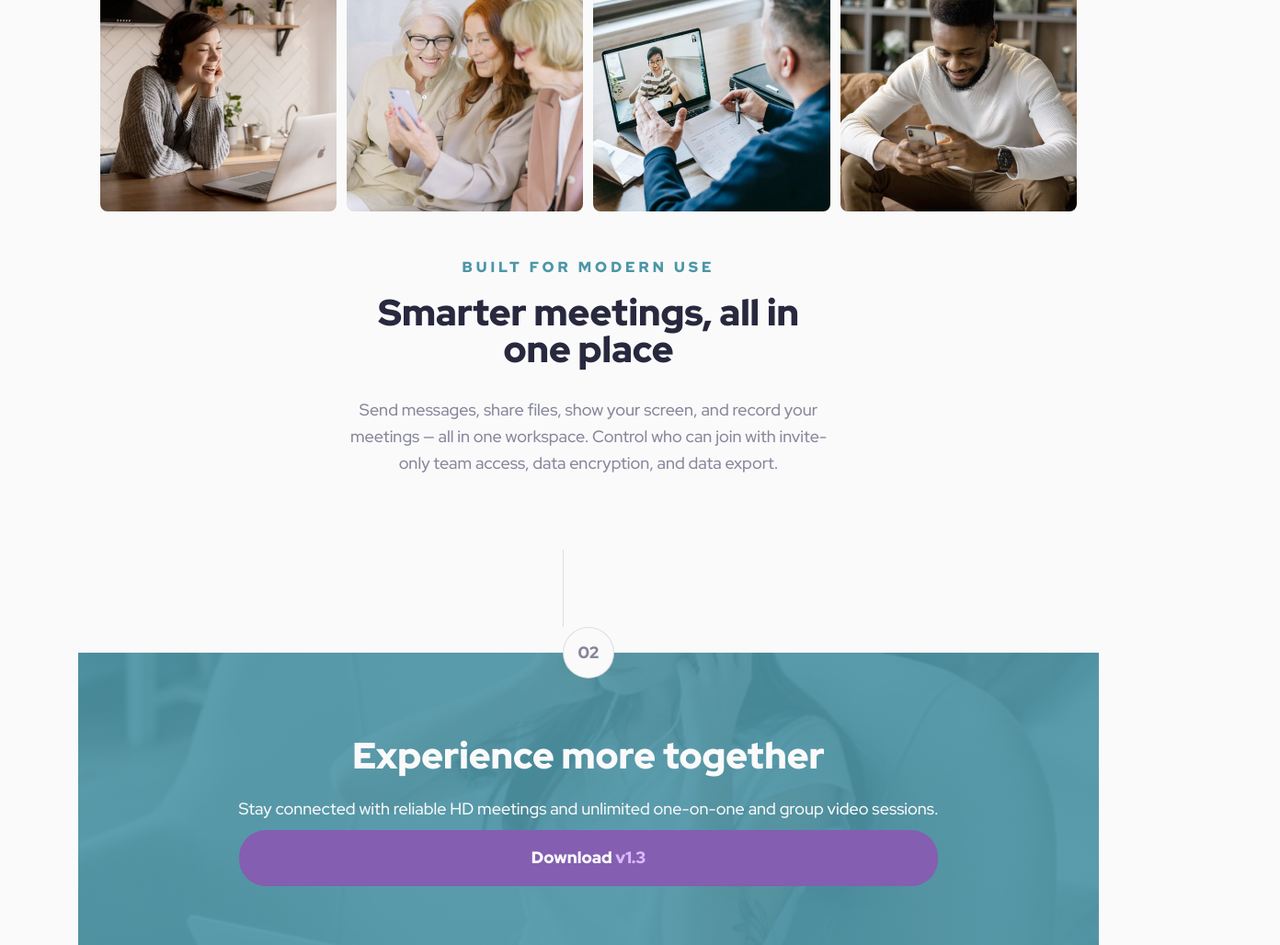
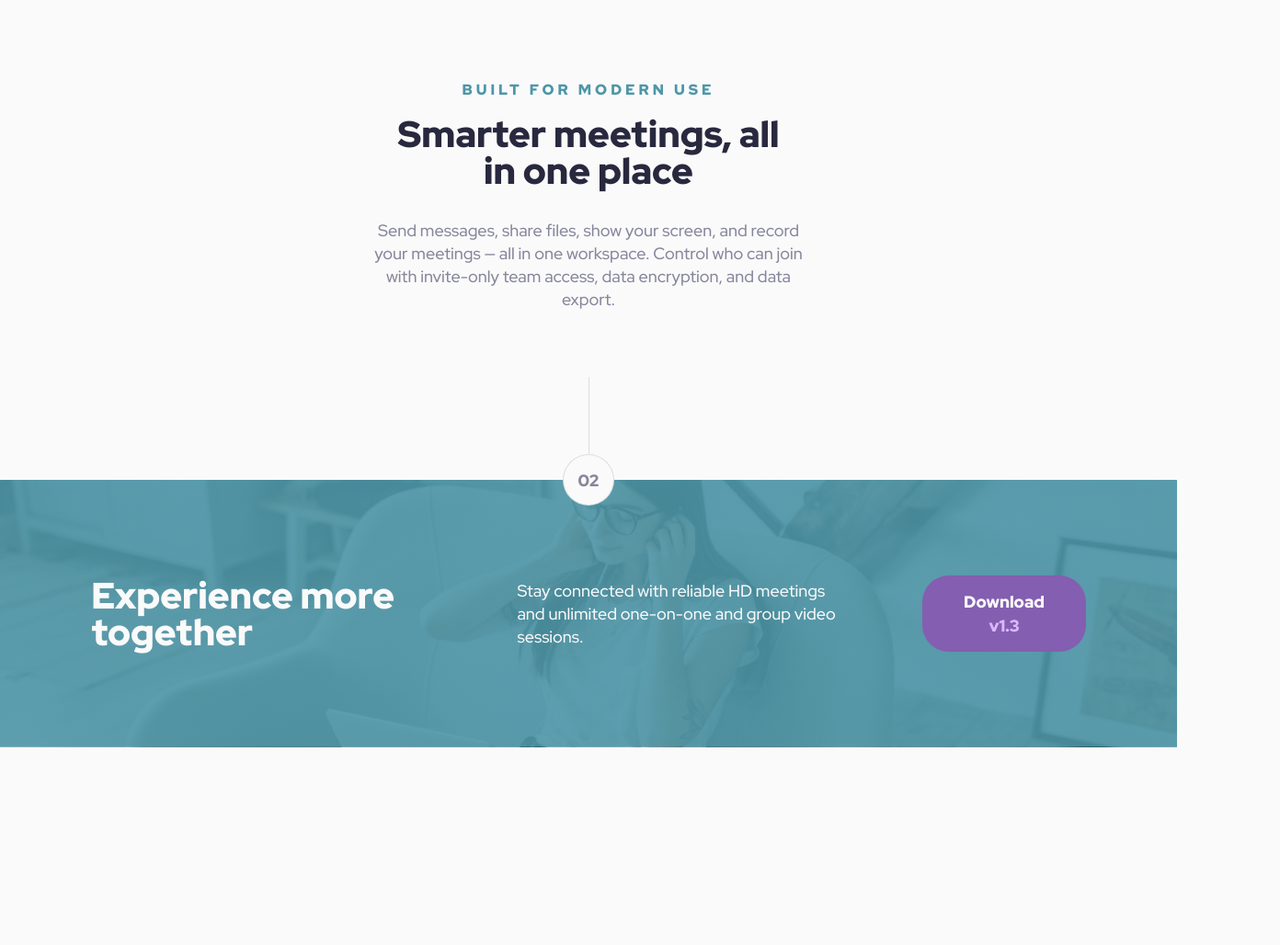
Before and after one commit to moadavou/meet-landing-page, a website: page index.html in a window 1280 px wide. Shown: the part 1080-2108 px from the top of the page at 92% size, 1392 px wide, since content can reach past the window. After the commit the page ends 1893 px from the top, so only its background shows below. Drawn offline with Linux system fonts and the light colour scheme.

Commit message:
Update styling

```diff
--- a/index.html
+++ b/index.html
@@ -27,14 +27,12 @@
             <a href="#"><img src="./assets/logo.svg" alt="Meet - Home" /></a>
         </header>
 
-        <main class="[ grid ]">
-            <section
-                aria-labelledby="page-heading"
-                class="[ hero ] [ [ grid ] ]">
-                <picture class="hero__left">
+        <main class="[ grid-center ]">
+            <section aria-labelledby="page-heading" class="[ hero ]">
+                <picture class="[ hero__left ]">
                     <source
                         srcset="./assets/desktop/image-hero-left.png"
-                        media="(min-width: 85rem)" />
+                        media="(min-width: 80rem)" />
                     <img
                         src="./assets/tablet/image-hero.png"
                         alt="A grid of circular profile pictures, featuring headshots of diverse individuals, arranged in two zig-zag rows." />
@@ -45,19 +43,19 @@
                         Meet makes it easy to connect with others face-to-face
                         virtually and collaborate across any device.
                     </p>
-                    <div class="flex-center">
-                        <a href="#" class="button" data-type="primary"
+                    <div class="[ buttons ]">
+                        <a href="#" class="[ button ]" data-type="primary"
                             >Download <span>v1.3</span></a
                         >
-                        <a href="#" class="button" data-type="secondary"
+                        <a href="#" class="[ button ]" data-type="secondary"
                             >What is it?</a
                         >
                     </div>
                 </div>
-                <picture class="hero__right">
+                <picture class="[ hero__right ]">
                     <source
                         srcset="./assets/desktop/image-hero-right.png"
-                        media="(min-width: 85rem)" />
+                        media="(min-width: 80rem)" />
                     <img
                         src="./assets/tablet/image-hero.png"
                         alt="A grid of circular profile pictures, featuring headshots of diverse individuals, arranged in two zig-zag rows." />
@@ -66,9 +64,9 @@
 
             <section
                 aria-labelledby="meet-heading"
-                class="[ container section ] [ grid-center ]">
+                class="[ container section ]">
                 <div class="[ numbering ] [ grid-center ]">
-                    <div class="numbering__vertical-line"></div>
+                    <div class="[ numbering__vertical-line ]"></div>
                     <p class="[ numbering__section-number ] [ flex-center ]">
                         01
                     </p>
@@ -89,9 +87,9 @@
                         alt="A man is sitting on a light brown sofa, smiling and texting on his phone. There are black shelves with various items in the background." />
                 </div>
 
-                <div class="[ grid flow ] [ text-center ]">
-                    <p class="ribbon-text">Built for modern use</p>
-                    <h2 class="meet-heading">
+                <div class="[ flow ] [ text-center ]">
+                    <p class="[ ribbon-text ]">Built for modern use</p>
+                    <h2 id="meet-heading">
                         Smarter meetings, all in one place
                     </h2>
                     <p>
@@ -103,27 +101,27 @@
                 </div>
             </section>
 
-            <section
-                aria-labelledby="[ experience-heading ]"
-                class="[ section ]">
-                <div class="[ numbering ] [ grid ]" data-position="low">
+            <section aria-labelledby="cta-heading" class="[ section ]">
+                <div class="[ numbering ] [ grid-center ]" data-position="low">
                     <div class="[ numbering__vertical-line ]"></div>
                     <p class="[ numbering__section-number ] [ flex-center ]">
                         02
                     </p>
                 </div>
 
-                <div class="[ experience ] [ grid flow ]">
-                    <h2 class="[ text-neutral-200 ]" id="experience-heading">
+                <div class="[ cta ] [ grid-center ]">
+                    <div class="[ cta__content ] [ grid-center flow ]">
+                        <h2 class="[ text-neutral-200 ]" id="cta-heading">
                             Experience more together
                         </h2>
                         <p class="[ text-neutral-200 ]">
-                        Stay connected with reliable HD meetings and unlimited
-                        one-on-one and group video sessions.
+                            Stay connected with reliable HD meetings and
+                            unlimited one-on-one and group video sessions.
                         </p>
-                    <a href="#" class="button" data-type="secondary"
+                        <a href="#" class="[ button ]" data-type="secondary"
                             >Download <span>v1.3</span></a
                         >
+                    </div>
                 </div>
             </section>
         </main>
--- a/scss/abstracts/_breakpoints.scss
+++ b/scss/abstracts/_breakpoints.scss
@@ -1,4 +1,4 @@
 $breakpoints: (
-  tablet: 48rem,
-  desktop: 85rem,
+    tablet: 48rem,
+    desktop: 80rem,
 );
--- a/scss/abstracts/_colors.scss
+++ b/scss/abstracts/_colors.scss
@@ -15,3 +15,21 @@ $colors: (
         700: hsl(240, 21%, 20%),
     ),
 );
+
+$colors-hsl: (
+    primary: (
+        200: "192, 90%, 77%",
+        300: "192, 54%, 64%",
+        400: "192, 37%, 48%",
+    ),
+    accent: (
+        200: "268, 100%, 86%",
+        300: "268, 55%, 71%",
+        400: "268, 34%, 53%",
+    ),
+    neutral: (
+        200: "0, 0%, 98%",
+        400: "240, 10%, 57%",
+        700: "240, 21%, 20%",
+    ),
+);
--- a/scss/blocks/_buttons.scss
+++ b/scss/blocks/_buttons.scss
@@ -1,10 +1,11 @@
 .button {
+    padding: 1rem 2.5rem;
+    margin-top: 2rem;
     border-radius: 29px;
     font-weight: 900;
     color: var(--clr-neutral-200);
-    padding: 1rem 2.5rem;
-    margin-top: 0.5rem;
     text-decoration: none;
+    text-align: center;
     transition: background-color 0.3s ease;
 }
 
@@ -33,3 +34,12 @@
         background-color: var(--clr-accent-300);
     }
 }
+
+.buttons {
+    display: flex;
+    flex-wrap: wrap;
+    gap: 1rem;
+    justify-content: center;
+    align-items: center;
+    --flow-space: 0;
+}
--- /dev/null
+++ b/scss/blocks/_cta.scss
@@ -0,0 +1,73 @@
+@use "../abstracts" as *;
+
+.cta {
+    width: 100vw;
+    text-align: center;
+    padding-top: 5.75rem;
+    padding-bottom: 4.5rem;
+    padding-inline: 1rem;
+
+    background-image: linear-gradient(
+            to top,
+            hsla(var(--clr-primary-400-hsl), 0.9),
+            hsla(var(--clr-primary-400-hsl), 0.9)
+        ),
+        url("assets/mobile/image-footer.jpg");
+    background-position: center;
+    background-size: cover;
+
+    @include breakpoint(tablet) {
+        padding-bottom: 4rem;
+        padding-inline: 6.2rem;
+        background-image: linear-gradient(
+                to top,
+                hsla(var(--clr-primary-400-hsl), 0.9),
+                hsla(var(--clr-primary-400-hsl), 0.9)
+            ),
+            url("assets/tablet/image-footer.jpg");
+    }
+
+    @include breakpoint(desktop) {
+        padding-bottom: 6.5rem;
+        padding-top: 6.5rem;
+        text-align: left;
+        background-image: linear-gradient(
+                to top,
+                hsla(var(--clr-primary-400-hsl), 0.9),
+                hsla(var(--clr-primary-400-hsl), 0.9)
+            ),
+            url("assets/desktop/image-footer.jpg");
+    }
+}
+
+.cta__content {
+    max-width: 69.4rem;
+
+    @include breakpoint(tablet) {
+        p {
+            margin-top: 2rem;
+        }
+
+        h2 {
+            margin-inline: 3.6rem;
+        }
+    }
+
+    @include breakpoint(desktop) {
+        grid-template-columns: 23.2rem 21.8rem 1fr;
+        gap: 5.75rem;
+
+        p {
+            margin-top: 0;
+        }
+
+        h2 {
+            margin-inline: 0;
+            padding-right: 2rem;
+        }
+
+        .button {
+            margin-top: 0;
+        }
+    }
+}
--- a/scss/blocks/_experience.scss
+++ /dev/null
@@ -1,34 +0,0 @@
-@use "../abstracts" as *;
-
-.experience {
-    text-align: center;
-    padding-top: 5.75rem;
-    padding-bottom: 4.5rem;
-    background-image: linear-gradient(
-            to bottom,
-            hsl(192, 37%, 48%, 0.9),
-            hsl(192, 37%, 48%, 0.9)
-        ),
-        url("assets/mobile/image-footer.jpg");
-    background-position: center;
-    background-size: cover;
-
-    @include breakpoint(tablet) {
-        padding-bottom: 4rem;
-        background-image: linear-gradient(
-                to bottom,
-                hsl(192, 37%, 48%, 0.9),
-                hsl(192, 37%, 48%, 0.9)
-            ),
-            url("assets/tablet/image-footer.jpg");
-    }
-
-    @include breakpoint(desktop) {
-        background-image: linear-gradient(
-                to bottom,
-                hsl(192, 37%, 48%, 0.9),
-                hsl(192, 37%, 48%, 0.9)
-            ),
-            url("assets/desktop/image-footer.jpg");
-    }
-}
--- a/scss/blocks/_hero.scss
+++ b/scss/blocks/_hero.scss
@@ -1,8 +1,9 @@
 @use "../abstracts" as *;
 
 .hero {
+    display: grid;
+    place-items: center;
     max-width: 94rem;
-    place-items: center;
     margin-top: 3.4rem;
     overflow: hidden;
 
@@ -11,6 +12,7 @@
     }
 
     @include breakpoint(desktop) {
+        place-items: start;
         grid-template-columns: 1fr 33.75rem 1fr;
         gap: 5.5rem;
         margin-bottom: 2.4rem;
@@ -26,11 +28,6 @@
         max-width: none;
         margin-left: 0;
     }
-
-    @include breakpoint(desktop) {
-        max-width: none;
-        margin-left: 0;
-    }
 }
 
 .hero__right {
@@ -38,6 +35,7 @@
 
     @include breakpoint(desktop) {
         display: block;
+        margin-top: 3.4rem;
     }
 }
 
@@ -56,6 +54,7 @@
 
         h1 {
             margin-inline: 3rem;
+            margin-top: 3.4rem;
         }
     }
 
--- a/scss/blocks/_index.scss
+++ b/scss/blocks/_index.scss
@@ -4,4 +4,4 @@
 @forward "numbering";
 @forward "img-grid";
 @forward "text-center";
-@forward "experience";
+@forward "cta";
--- a/scss/blocks/_numbering.scss
+++ b/scss/blocks/_numbering.scss
@@ -2,13 +2,10 @@
 
 .numbering {
     margin-top: 1.6;
-
-    @include breakpoint(tablet) {
-    }
 }
 
 .numbering__vertical-line {
-    border-left: 1px solid rgba(135, 135, 157, 0.25);
+    border-left: 1px solid hsla(var(--clr-neutral-400-hsl), 0.25);
     height: 84px;
     width: 1px;
 }
@@ -17,7 +14,7 @@
     width: 3.5rem;
     height: 3.5rem;
     border-radius: 100%;
-    border: 1px solid rgba(135, 135, 157, 0.25);
+    border: 1px solid hsla(var(--clr-neutral-400-hsl), 0.25);
     background-color: var(--clr-neutral-200);
     font-weight: 900;
 }
--- a/scss/blocks/_text-center.scss
+++ b/scss/blocks/_text-center.scss
@@ -24,7 +24,11 @@
     }
 
     @include breakpoint(desktop) {
-        margin-top: 5rem;
+        margin-top: 6rem;
         max-width: 33.75rem;
+
+        h2 {
+            margin-inline: 2rem;
+        }
     }
 }
--- a/scss/composition/_flex-center.scss
+++ b/scss/composition/_flex-center.scss
@@ -1,7 +1,5 @@
 .flex-center {
-  display: flex;
-  flex-wrap: wrap;
-  gap: 1rem;
-  justify-content: center;
-  align-items: center;
+    display: flex;
+    justify-content: center;
+    align-items: center;
 }
--- a/scss/composition/_grid-center.scss
+++ b/scss/composition/_grid-center.scss
@@ -1,5 +1,4 @@
 .grid-center {
     display: grid;
-    place-content: center;
-    margin-inline: auto;
+    place-items: center;
 }
--- a/scss/composition/_grid.scss
+++ /dev/null
@@ -1,4 +0,0 @@
-.grid {
-    display: grid;
-    place-content: center;
-}
--- a/scss/composition/_index.scss
+++ b/scss/composition/_index.scss
@@ -1,6 +1,5 @@
 @forward "container";
 @forward "flow";
 @forward "section";
-@forward "grid";
 @forward "grid-center";
 @forward "flex-center";
--- a/scss/global/_root.scss
+++ b/scss/global/_root.scss
@@ -1,18 +1,30 @@
 @use "../abstracts" as *;
 
 :root {
-  @each $color, $shades in $colors {
+    // Create hsl color variables from abstracts/colors
+    @each $color, $shades in $colors-hsl {
         @each $shade, $value in $shades {
-      --clr-#{$color}-#{$shade}: #{$value};
+            --clr-#{$color}-#{$shade}-hsl: #{$value};
         }
     }
 
+    // Create color variables from abstracts/colors
+    @each $color, $shades in $colors {
+        @each $shade, $value in $shades {
+            --clr-#{$color}-#{$shade}: hsl(var(--clr-#{$color}-#{$shade}-hsl));
+        }
+    }
+
+    // Create font-size variables from abstracts/type-scale
     @each $screen-size, $font-size in $type-scale {
         @if $screen-size == small {
             @each $size, $value in $font-size {
                 --fs-#{$size}: #{$value};
             }
-    } @else if $screen-size == medium {
+        }
+
+        // Create media queries for font sizes using abstracts/breakpoints
+        @else if $screen-size == medium {
             @include breakpoint(tablet) {
                 @each $size, $value in $font-size {
                     --fs-#{$size}: #{$value};
```
Also changed, not shown: style.css. Lines whose indentation alone changed are shown as unchanged.
